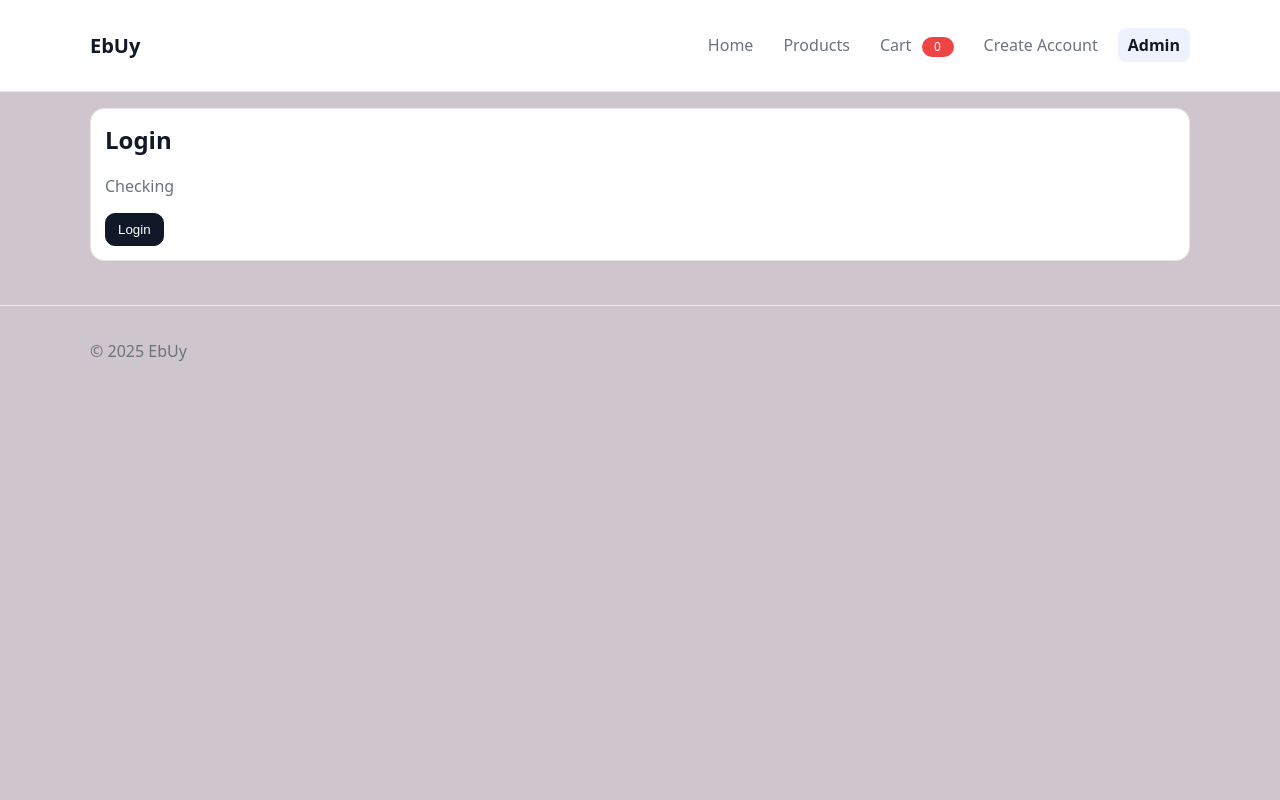
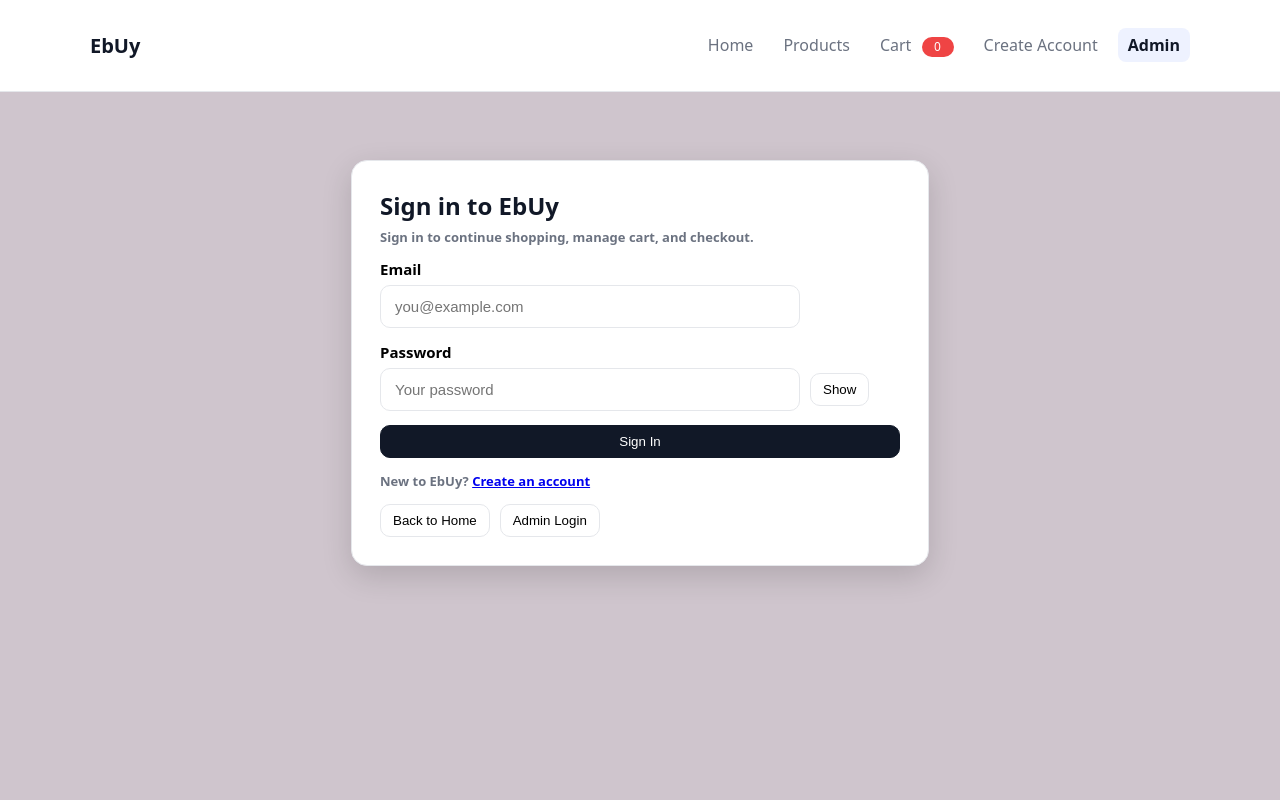
Before and after one commit to MirajMalik/EbUy, a React (Vite) app in the folder client/: page /login in a window 1280 px wide. Shown: the top 800 px of the page. Built offline with nearby package versions, Linux system fonts and the light colour scheme.

Commit message:
footer added to center and fixed in the center

```diff
--- a/client/src/App.jsx
+++ b/client/src/App.jsx
@@ -25,7 +25,7 @@ export default function App() {
         <Route path="/products" element={<Products />} />
         <Route path="/products/:id" element={<ProductDetails />} />
 
-        <Route path="/cart" element={<Cart />} />
+        {/* <Route path="/cart" element={<Cart />} /> */}
 
         <Route
           path="/cart"
--- /dev/null
+++ b/client/src/components/Footer.jsx
@@ -0,0 +1,7 @@
+export default function Footer() {
+  return (
+    <footer className="footer">
+      © {new Date().getFullYear()} EbUy — All rights reserved
+    </footer>
+  );
+}
--- a/client/src/components/Layout.jsx
+++ b/client/src/components/Layout.jsx
@@ -1,15 +1,12 @@
 import Header from "./Header";
+import Footer from "./Footer";
 
 export default function Layout({ children }) {
   return (
-    <div>
+    <>
       <Header />
-
-      <main className="container">{children}</main>
-
-      <footer className="footer">
-        <div className="container">© {new Date().getFullYear()} EbUy</div>
-      </footer>
-    </div>
+      <main className="container main">{children}</main>
+      <Footer />
+    </>
   );
 }
--- a/client/src/pages/auth/Login.jsx
+++ b/client/src/pages/auth/Login.jsx
@@ -1,35 +1,124 @@
-import { useLocation, useNavigate } from "react-router-dom";
-import { useAuth } from "../auth/UseAuth";
+import "../../styles/login.css";
+import { useState } from "react";
+import { Link, useLocation, useNavigate } from "react-router-dom";
+
 
 export default function Login() {
-  const { login } = useAuth();
   const navigate = useNavigate();
   const location = useLocation();
 
-  // Where to go after login
+  // If user was redirected here from /cart, we store where they came from
   const from = location.state?.from || "/";
 
-  function devLogin() {
-    // TEMP login just to test protected routes
-    login({
-      token: "dev-token",
-      user: { name: "Dev User", email: "dev@example.com" },
-    });
+  const [email, setEmail] = useState("");
+  const [password, setPassword] = useState("");
+  const [showPwd, setShowPwd] = useState(false);
 
-    navigate(from, { replace: true });
+  const [loading, setLoading] = useState(false);
+  const [msg, setMsg] = useState("");
+  const [err, setErr] = useState("");
+
+  async function onSubmit(e) {
+    e.preventDefault();
+    setMsg("");
+    setErr("");
+
+    if (!email.trim() || !password.trim()) {
+      setErr("Email and password are required.");
+      return;
+    }
+
+    try {
+      setLoading(true);
+
+      // save a token so cart/checkout becomes accessible
+      localStorage.setItem("ebuy_token", "dev-token");
+      localStorage.setItem("ebuy_user", JSON.stringify({ email }));
+
+      setMsg("Signed in successfully!");
+
+      setTimeout(() => {
+        navigate(from, { replace: true });
+      }, 500);
+    } catch (e2) {
+      setErr("Login failed.");
+    } finally {
+      setLoading(false);
+    }
   }
 
   return (
-    <div className="card">
-      <h2 style={{ marginTop: 0 }}>Login</h2>
+    <div className="autcontainer">
+      <div className="authCard">
+      <h2 style={{ marginTop: 0 , marginBottom:5}}>Sign in to <b>EbUy</b></h2>
 
-      <p style={{ color: "var(--muted)" }}>
-        Checking
+      <p className="helper">
+        Sign in to continue shopping, manage cart, and checkout.
       </p>
 
-      <button className="btn btnPrimary" type="button" onClick={devLogin}>
-         Login
-      </button>
+      {msg && <p className="successText">{msg}</p>}
+      {err && <p className="errorText">{err}</p>}
+
+      <form onSubmit={onSubmit} className="authGrid">
+        <div>
+          <label className="label">Email</label>
+          <input
+            className="input2"
+            type="email"
+            value={email}
+            onChange={(e) => setEmail(e.target.value)}
+            placeholder="you@example.com"
+            required
+          />
+        </div>
+
+        <div>
+          <label className="label">Password</label>
+
+          <div className="pwdRow">
+            <input
+              className="input2"
+              type={showPwd ? "text" : "password"}
+              value={password}
+              onChange={(e) => setPassword(e.target.value)}
+              placeholder="Your password"
+              required
+            />
+
+            <button
+              type="button"
+              className="btn"
+              onClick={() => setShowPwd((s) => !s)}
+            >
+              {showPwd ? "Hide" : "Show"}
+            </button>
+          </div>
+
+        </div>
+
+        <button className="btn btnPrimary" type="submit" disabled={loading}>
+          {loading ? "Signing in..." : "Sign In"}
+        </button>
+
+        <p className="helper" style={{ margin: 0 }}>
+          New to EbUy? <Link to="/register">Create an account</Link>
+        </p>
+      </form>
+
+      <div style={{ marginTop: 14, display: "flex", gap: 10, flexWrap: "wrap" }}>
+        <Link to="/">
+          <button className="btn" type="button">
+            Back to Home
+          </button>
+        </Link>
+
+        <Link to="/login?role=admin">
+          <button className="btn" type="button">
+            Admin Login
+          </button>
+        </Link>
+      </div>
     </div>
+  </div>
   );
 }
--- a/client/src/styles/index.css
+++ b/client/src/styles/index.css
@@ -1,3 +1,4 @@
+
 
 :root {
   /* --bg: #f7f7f9; */
@@ -7,6 +8,21 @@
   --muted: #6b7280;
   --border: #e5e7eb;
   --primary: #111827;
+}
+
+html, body {
+  height: 100%;
+}
+
+#root {
+  min-height: 100vh;
+  display: flex;
+  flex-direction: column;
+}
+
+/* Main content grows, footer stays at bottom */
+.main {
+  flex: 1;
 }
 
 /* Page background   */
@@ -209,8 +225,10 @@ body {
 
 /* Footer */
 .footer {
-  margin-top: 28px;
-  padding: 18px 0;
+  margin-top: auto;
+  text-align: center;
+  padding: 16px 0;
+  border-top: 1px solid var(--border);
   color: var(--muted);
-  border-top: 1px solid var(--border);
+  background: var(--card);
 }
--- /dev/null
+++ b/client/src/styles/login.css
@@ -0,0 +1,77 @@
+ /*
+   Login Page Styles
+ */
+
+ .autcontainer{
+  width: 100%;
+  min-height: 100vh;
+  /* background-color: rgba(66, 13, 13, 0.849); */
+  display: flex;
+  justify-content: center;
+  align-items: center;
+  padding: 24px;
+ }
+
+.authCard {
+  position: fixed;
+  top: 20%;
+  left: 50%;
+  transform: translateX(-50%);
+  background: var(--card);
+  border: 1px solid var(--border);
+  border-radius: 16px;
+  padding: 28px;
+  width: 100%;
+  max-width: 520px;
+  box-shadow: 0 10px 30px rgba(0,0,0,0.15);
+}
+
+.authGrid {
+  display: grid;
+  gap: 14px;
+}
+
+.label {
+  font-size: 15px;
+  font-weight: 700;
+  margin-bottom: 6px;
+  display: block;
+}
+
+.input2 {
+  width: 75%;
+  border: 1px solid var(--border);
+  border-radius: 10px;
+  padding: 12px 14px;
+  background: rgb(255, 255, 255);
+  font-size: 15px;
+}
+
+.helper {
+  color: var(--muted);
+  font-size: 13px;
+  margin-top: 6px;
+  font-weight: 700;
+}
+
+.errorText {
+  color: crimson;
+  font-size: 13px;
+}
+
+.successText {
+  color: green;
+  font-size: 13px;
+}
+
+.pwdRow {
+  display: flex;
+  gap: 10px;
+  align-items: center;
+}
+
+
+
+.pwdRow button {
+  white-space: nowrap;
+}
```
